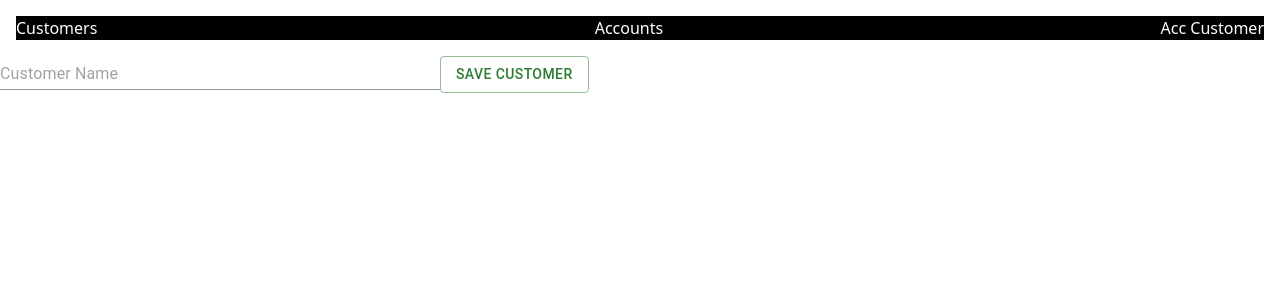
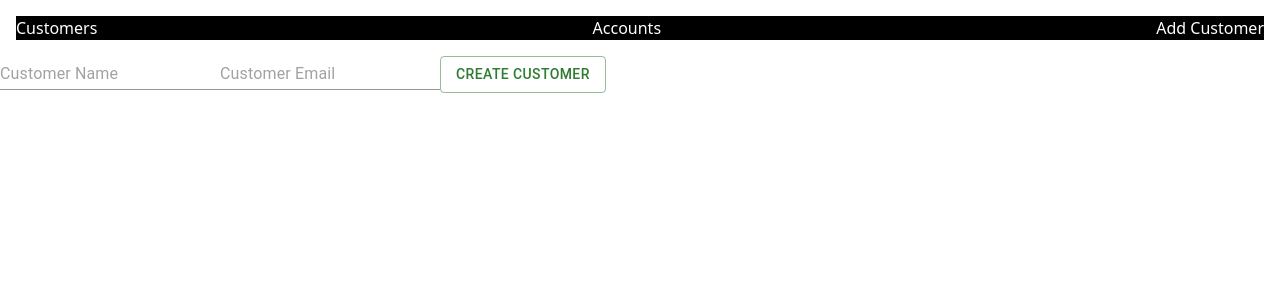
Before and after one commit to bachiriy/EasyBank, a React (Create React App) app in the folder web-client/app/: page /customers/new in a window 1280 px wide. Shown: the top 300 px of the page. Built offline with nearby package versions, Linux system fonts and the light colour scheme; no server answers.

Commit message:
customer update finished

```diff
--- a/web-client/app/src/components/Card.tsx
+++ b/web-client/app/src/components/Card.tsx
@@ -1,9 +1,16 @@
 import React from "react";
 import { Customer } from "../interface/Customer";
+import {  useNavigate } from 'react-router-dom';
 
 const Card: React.FC<{customer: Customer}> = ({ customer }: { customer: Customer }) => {
+    const navigate = useNavigate();
+
+    const navigateToEditCustomer = () => {
+        navigate("/customers/" + customer.id + "/edit");
+    }
+
    return (
-        <div className={"space-y-16 m-3 "}>
+        <div onClick={navigateToEditCustomer} className={"space-y-16 m-3 "}>
             <div className={"w-72 m-auto bg-red-100 rounded-xl relative text-white shadow-2xl transition-transform transform hover:scale-110 " + (customer.accounts.length > 1 ? " h-96" : "h-80")}>
                 <img className="relative object-cover w-full h-full rounded-xl" src="https://i.imgur.com/kGkSg1v.png" />
                 <div className="w-full px-8 absolute top-8">
--- a/web-client/app/src/index.tsx
+++ b/web-client/app/src/index.tsx
@@ -6,6 +6,7 @@ import Clients from "./pages/clients/Clients";
 import Layout from './pages/Layout';
 import Accounts from './pages/accounts/Accounts';
 import NewClient from './pages/clients/NewClient';
+import EditClient from './pages/clients/EditClient';
 
 const root = ReactDOM.createRoot(
   document.getElementById('root') as HTMLElement
@@ -16,7 +17,9 @@ root.render(
       <Route path="/" element={<Layout />}>
         <Route path='*' element={<Clients />} />
         <Route index element={<Clients />} />
-        <Route path="customers/new" element={<NewClient />} />
+        <Route path="/customers/new" element={<NewClient />} />
+        <Route path="/customers/:id/edit" element={<EditClient />} />
+
         <Route path="accounts" element={<Accounts />} />
       </Route>
     </Routes>
--- a/web-client/app/src/pages/Layout.tsx
+++ b/web-client/app/src/pages/Layout.tsx
@@ -6,13 +6,13 @@ const Layout = () => {
       <nav>
         <ul className="flex justify-between m-4 bg-black text-white">
           <li>
-            <Link to="/">Customers</Link>
+            <Link to="/customers">Customers</Link>
           </li>
           <li>
             <Link to="/accounts">Accounts</Link>
           </li>
           <li>
-            <Link to="/clients/new">Acc Customer</Link>
+            <Link to="/customers/new">Add Customer</Link>
           </li>
         </ul>
       </nav>
--- a/web-client/app/src/pages/clients/Clients.tsx
+++ b/web-client/app/src/pages/clients/Clients.tsx
@@ -66,7 +66,7 @@ const Clients = () => {
           </div>
 
           <div className="grid grid-cols-1 md:grid-cols-4 md:mx-44">
-            {customers && customers.map((c: Customer, i: number) => <Card key={i}customer={c} /> )}
+            {customers && customers.map((c: Customer, i: number) => <Card key={i} customer={c} /> )}
           </div>
         </>
     );
--- a/web-client/app/src/pages/clients/NewClient.tsx
+++ b/web-client/app/src/pages/clients/NewClient.tsx
@@ -68,9 +68,9 @@ const NewClient: React.FC = () => {
             <form onSubmit={postCustomer}>
                 <Input error={errs?.nameErr !== ""} placeholder="Customer Name"  name="name" value={name} onChange={e => setName(e.target.value)}/>
                 {errs?.nameErr && <p className="text-red-500 border p-2 rounded-xl">{errs.nameErr}</p>}
-                <Input error={errs?.emailErr !== ""} name="email" value={email} onChange={e => setEmail(e.target.value)}/>
+                <Input error={errs?.emailErr !== ""} placeholder="Customer Email" name="email" value={email} onChange={e => setEmail(e.target.value)}/>
                 {errs?.emailErr && <p className="text-red-500 border p-2 rounded-xl">{errs.emailErr}</p>}
-                <Button type="submit" variant="outlined" color="success">{loading ? "Loading..." : "Save Customer"}</Button>
+                <Button type="submit" variant="outlined" color="success">{loading ? "Loading..." : "Create Customer"}</Button>
             </form>
         </>
     );
```
